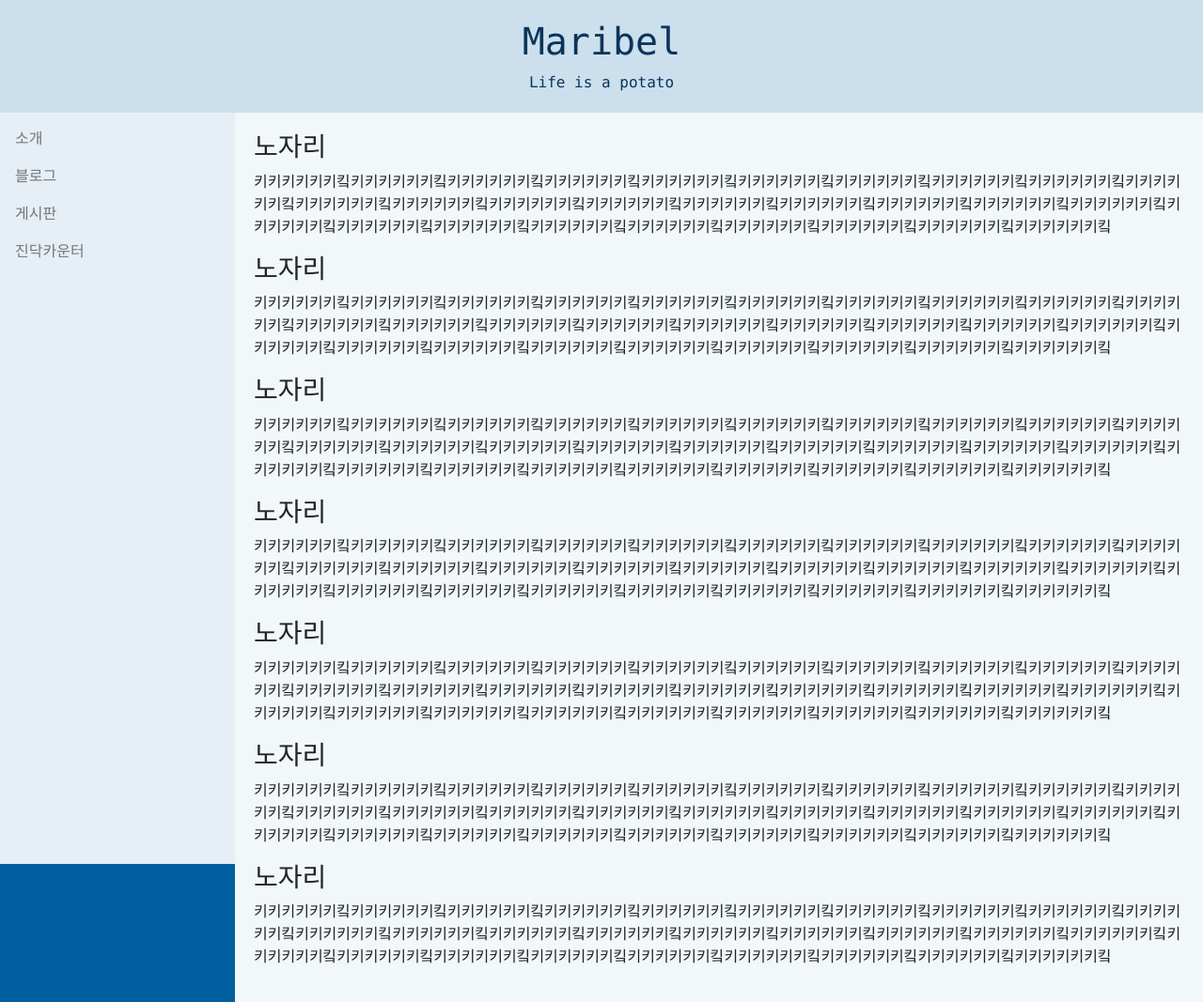
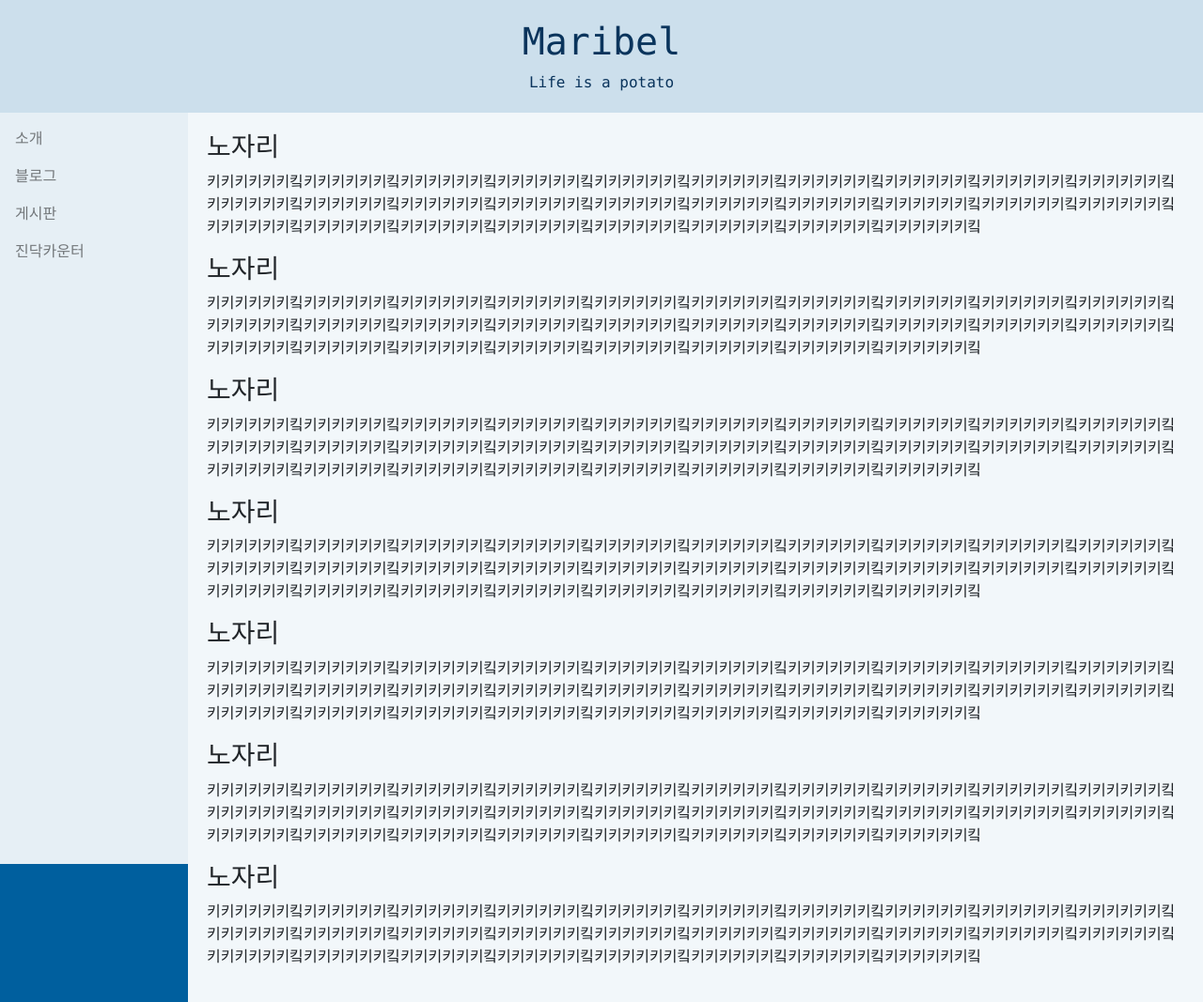
Before and after one commit to Bears-V7/maribel, a Flask app: page / in a window 1280 px wide. Shown: the whole page at 94% size. Run offline with Flask 2, Linux system fonts and the light colour scheme; some libraries are stand-ins or nearby versions; some web fonts are replaced.

Commit message:
Update layout.css
이상하다 왜 되지?

```diff
--- a/static/layout.css
+++ b/static/layout.css
@@ -4,13 +4,14 @@
     width: 100%;
 }
 #content {
+    min-height: 100%;
     width: 100%;
     padding: 20px;
-    margin-left: 250px;
+    margin-left: 200px;
     background-color: rgba(255, 255, 255, 0.95);
 }
 #main-sidebar {
-    width: 250px;
+    width: 200px;
     color: rgb(0, 27, 53);
     background-color: #e6eff5;
     align-items: normal;
@@ -19,7 +20,7 @@
 }
 
 #logo {
-    top: 0px;
+    top: 0;
     width: 100%;
     height: 120px;
     background-color: #ccdfec;
@@ -35,4 +36,5 @@ html, body {
     margin: 0;
     background-color: rgb(0, 95, 158);
     font-family: 'Nanum Barun Gothic';
+    height: 100%;
 }
```
